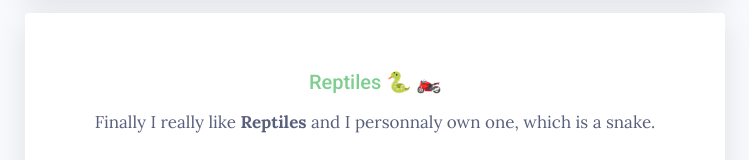
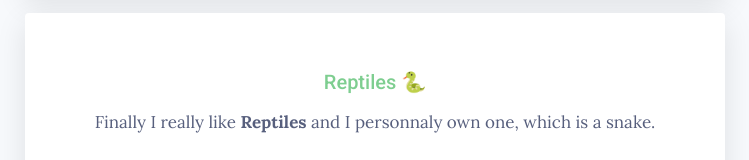
Before and after one commit to thomas-granveau/my-profile, a plain HTML site: page index.html in a window 1280 px wide. Shown: the part 1051-1211 px from the top of the page, without its empty margins (265-1014 px from the left). Drawn offline with Linux system fonts and the light colour scheme.

Commit message:
Update index.html

```diff
--- a/index.html
+++ b/index.html
@@ -31,9 +31,9 @@
         </p>
       </div>
       <div class="card-white">
-        <h2>Reptiles 🐍 🏍️</h2>
+        <h2>Reptiles 🐍</h2>
         <p>
-          Finally I really like  <strong>Reptiles</strong> and I personnaly own one, which is a snake.
+          Finally I really like <strong>Reptiles</strong> and I personnaly own one, which is a snake.
         </p>
       </div>
       <div class="card-white">
```
